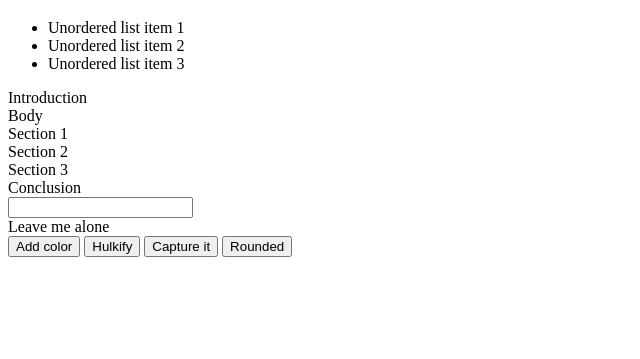
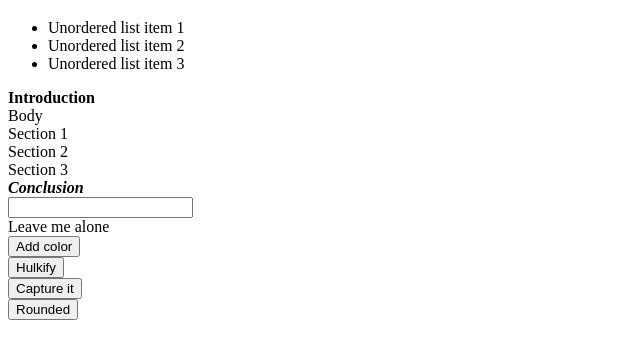
Before and after one commit to beelarr/the_guinea_pig, a plain HTML site: page index.html in a window 1280 px wide. Shown: the part 61-420 px from the top of the page, without its empty margins (0-640 px from the left). Drawn offline with Linux system fonts and the light colour scheme.

Commit message:
Finished and ready for review

```diff
--- a/events.css
+++ b/events.css
@@ -1,3 +1,7 @@
+button {
+    display: block;
+}
+
 .add_color {
     color: blue;
 
@@ -14,3 +18,11 @@
 .rounded {
     border-radius: 20%;
 }
+
+.bold {
+    font-weight: bold;
+}
+
+.italic {
+    font-style: italic;
+}
--- a/events.js
+++ b/events.js
@@ -65,3 +65,7 @@ document.querySelector('#add-rounding')
     .addEventListener('click', ()=>{
         guinea_pig.classList.toggle('rounded')
     });
+
+document.querySelectorAll('.article-section')[0].className += ' bold';
+
+document.querySelectorAll('.article-section')[5].className += ' italic bold';
```
